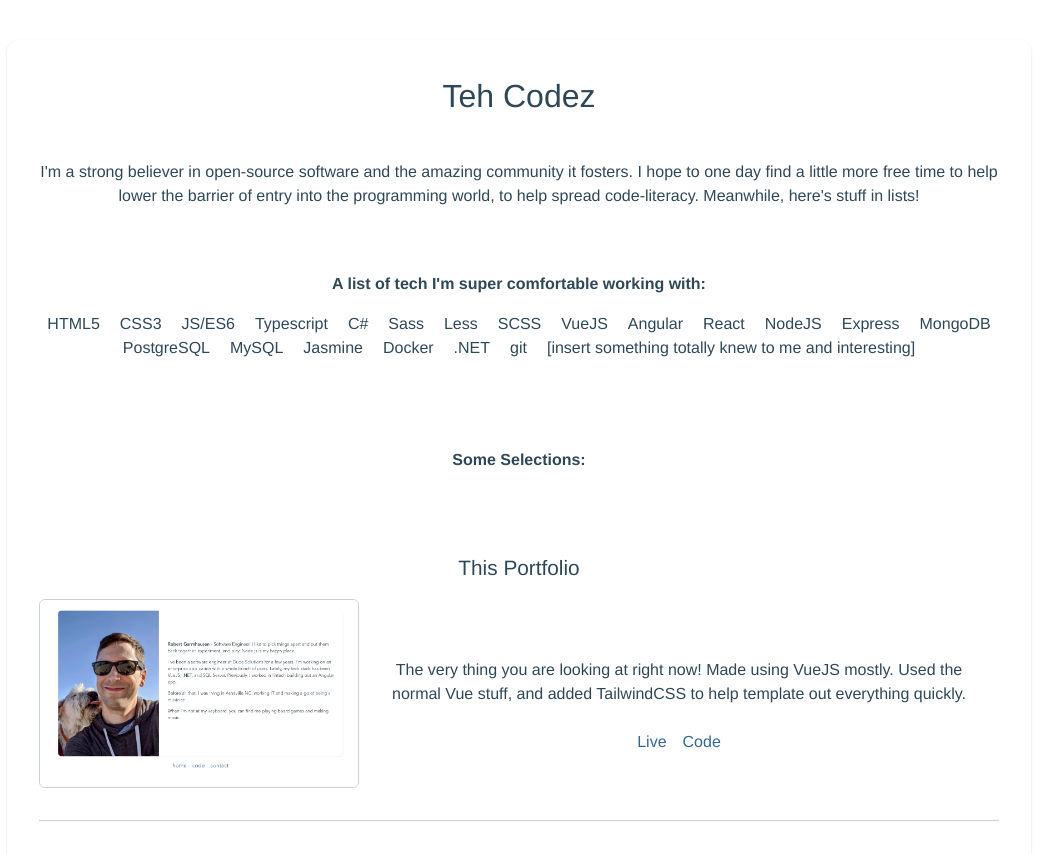
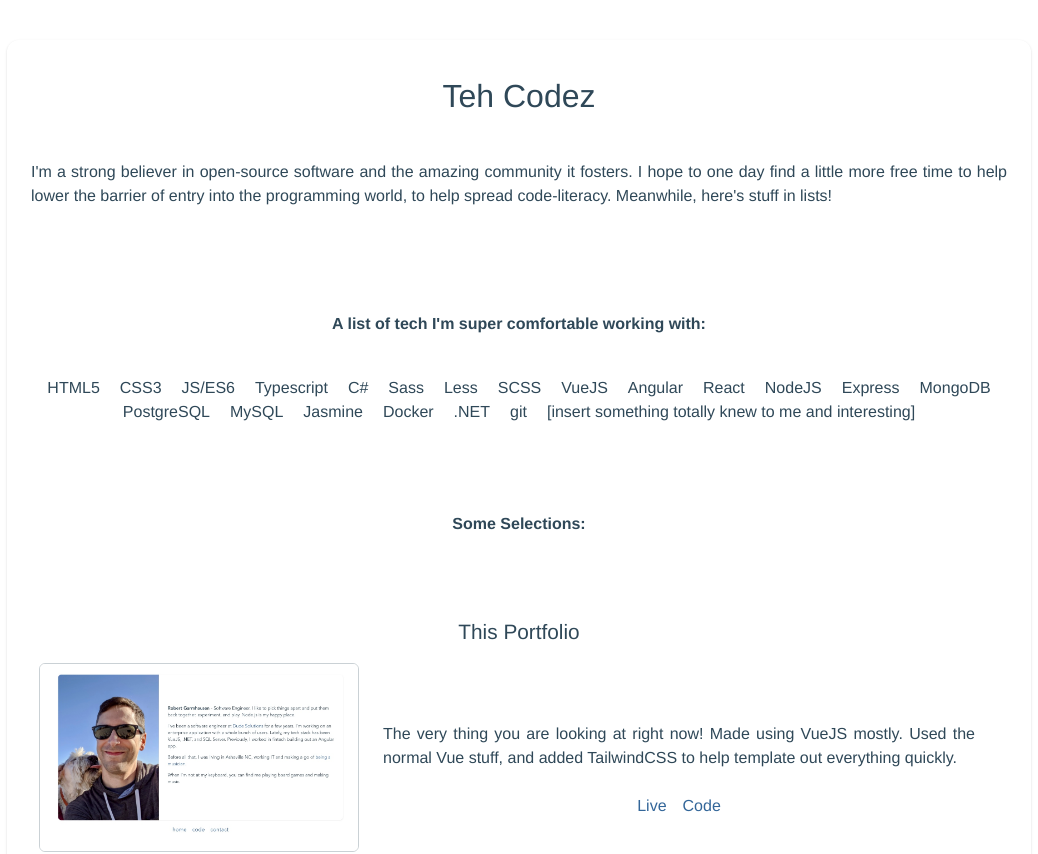
Before and after one commit to Garmhausen/portfolio, a Vue app: page /#/code in a window 1280 px wide. Shown: the top 854 px of the page, without its empty margins (121-1159 px from the left). Built offline with nearby package versions, Linux system fonts and the light colour scheme.

Commit message:
justify text instead of center

```diff
--- a/src/App.vue
+++ b/src/App.vue
@@ -21,6 +21,9 @@ export default {
 </script>
 
 <style>
+blockquote {
+  text-align: justify;
+}
 #app {
   -webkit-font-smoothing: antialiased;
   -moz-osx-font-smoothing: grayscale;
--- a/src/components/CodeCard.vue
+++ b/src/components/CodeCard.vue
@@ -1,13 +1,15 @@
 <template>
   <figure id="code-card" class="container md:flex flex-col max-w-screen-lg rounded-xl p-8 md:p-0 shadow">
     <h2>Teh Codez</h2>
-    <blockquote class="md: p-6">
+    <blockquote class="md:p-6">
       <p>
         I'm a strong believer in open-source software and the amazing community it fosters.
         I hope to one day find a little more free time to help lower the barrier of entry into the programming world, to help spread code-literacy.
         Meanwhile, here's stuff in lists!
       </p>
-      <h3>A list of tech I'm super comfortable working with:</h3>
+    </blockquote>
+    <h3>A list of tech I'm super comfortable working with:</h3>
+    <blockquote class="md:p-6 text-center">
       <ul>
         <li v-for="item in tech" :key="item">{{ item }}</li>
       </ul>
--- a/src/components/HomeBlurb.vue
+++ b/src/components/HomeBlurb.vue
@@ -13,7 +13,7 @@
           Previously, I worked in fintech building out an Angular app.
         </p>
         <p>
-          Before all that, I was living in Asheville NC, working IT and making a go of <a href="https://vimeo.com/59695399">being</a> <a href="https://youtu.be/hxcmDOT5poM">a</a> <a href="https://open.spotify.com/artist/6rabW8GTeJd5qhXXddQypT?si=RW6pZHFySKmYYTWXJxPu6A">musician</a>.
+          Before all that, I was living in Asheville NC, working in IT and making a go of <a href="https://vimeo.com/59695399">being</a> <a href="https://youtu.be/hxcmDOT5poM">a</a> <a href="https://open.spotify.com/artist/6rabW8GTeJd5qhXXddQypT?si=RW6pZHFySKmYYTWXJxPu6A">musician</a>.
         </p>
         <p>
           When I'm not at my keyboard, you can find me playing board games (likely digitally these days, #rona), making music, attempting crossword puzzles, or reading back-issues of X-Men.
--- a/src/components/ProjectCard.vue
+++ b/src/components/ProjectCard.vue
@@ -5,7 +5,7 @@
       <img class="rounded-md border border-charcoal border-opacity-25" :src="imageUri" />
     </div>
     <div class="md:col-span-2">
-      <p class="p-6">{{ about }}</p>
+      <blockquote class="p-6">{{ about }}</blockquote>
       <div class="flex justify-center gap-4">
         <span v-if="hostUri"><a :href="hostUri">Live</a></span>
         <span v-if="codeUri"><a :href="codeUri">Code</a></span>
```
